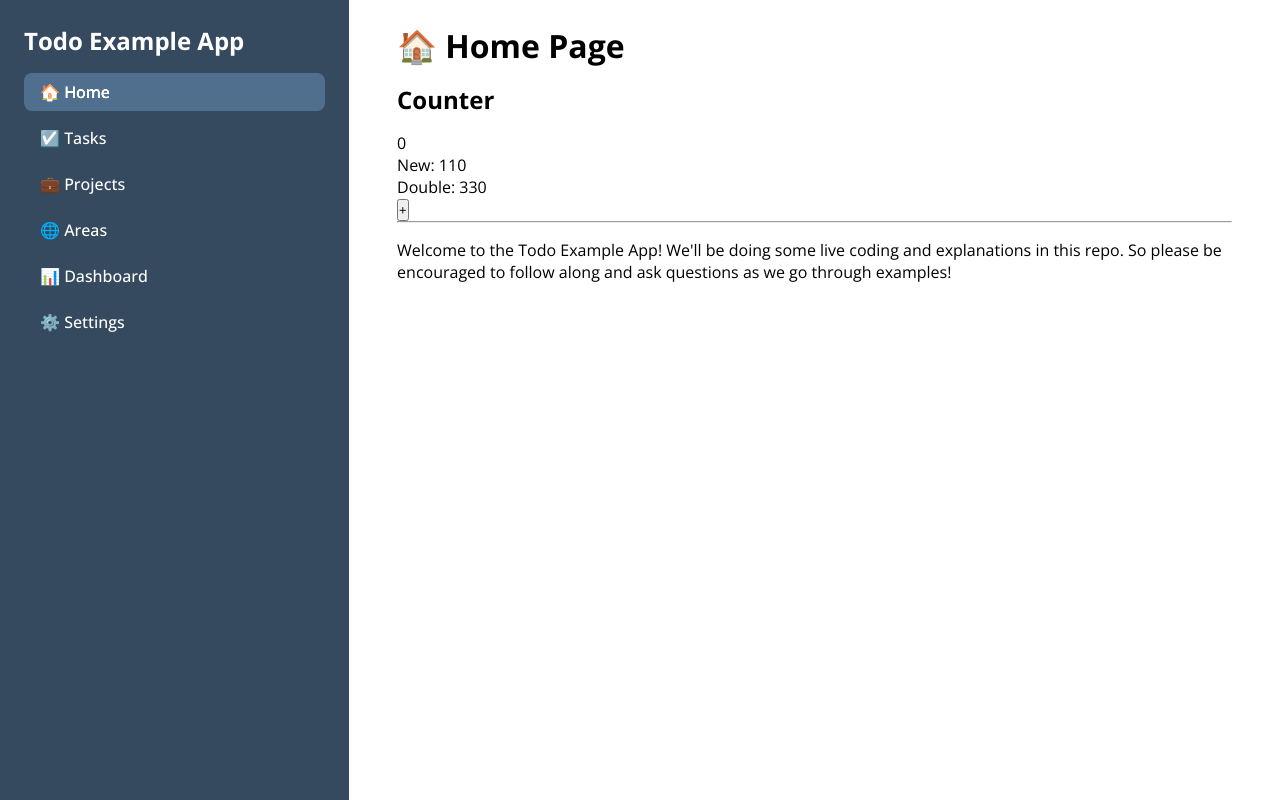
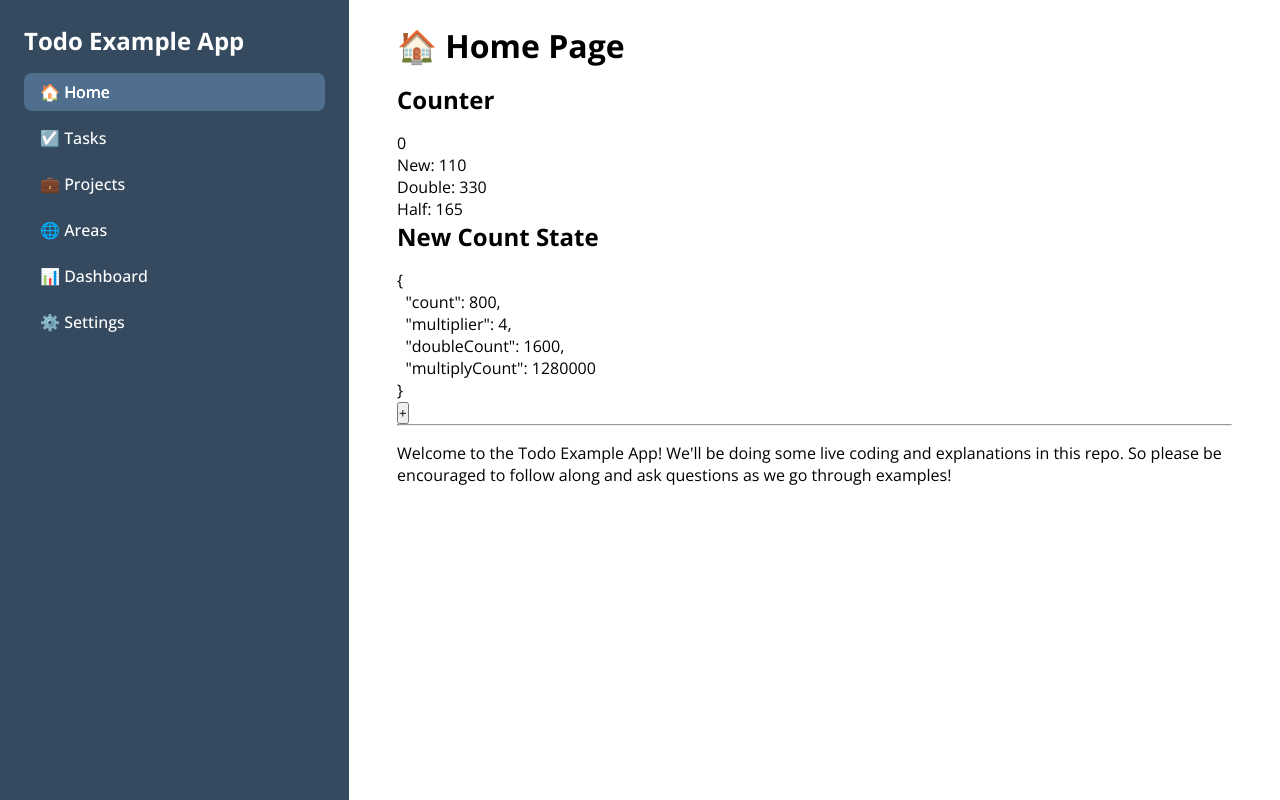
Before and after one commit to bencodezen/essential-vue-3-patterns-and-techniques, a Vue app in the folder example/: page / in a window 1280 px wide. Built offline with nearby package versions, Linux system fonts and the light colour scheme.

Commit message:
feature: add computed examples in counter app

```diff
--- a/example/src/pages/Home.vue
+++ b/example/src/pages/Home.vue
@@ -1,5 +1,5 @@
 <script>
-import { ref } from 'vue'
+import { computed, reactive, ref } from 'vue'
 import DefaultLayout from '../layouts/DefaultLayout.vue'
 
 export default {
@@ -13,11 +13,48 @@ export default {
       multiplier: 3
     })
 
+    // Computed with Ref
+    const multiplyCount = computed(() => {
+      return newCount.value.count * newCount.value.multiplier
+    })
+
+    // Computed with Computed
+    const halfCount = computed(() => {
+      return multiplyCount.value / 2
+    })
+
+    // Computed Inside of Reactive
+    const countState = reactive({
+      count: 800,
+      multiplier: 4,
+      doubleCount: computed(() => {
+        return countState.count * 2
+      }),
+      multiplyCount: computed(() => {
+        return countState.count * countState.doubleCount
+      })
+    })
+
+    // Computed with Reactive
+    const doubleCountState = computed(() => {
+      return countState.count * countState.multiplier
+    })
+
+    // Computed with Computed Reactive
+    const halfCountState = computed(() => {
+      return doubleCountState.value / 2
+    })
+
     const incrementNewCount = () => {
-      newCount.value.count++
+      countState.count++
     }
 
     return {
+      countState,
+      doubleCountState,
+      halfCountState,
+      halfCount,
+      multiplyCount,
       newCount,
       incrementNewCount
     }
@@ -25,11 +62,6 @@ export default {
   data() {
     return {
       currentCount: 0
-    }
-  },
-  computed: {
-    multiplyCount() {
-      return this.newCount.count * this.newCount.multiplier
     }
   },
   methods: {
@@ -47,6 +79,9 @@ export default {
     <p>{{ currentCount }}</p>
     <p>New: {{ newCount.count }}</p>
     <p>Double: {{ multiplyCount }}</p>
+    <p>Half: {{ halfCount }}</p>
+    <h2>New Count State</h2>
+    <pre>{{ countState }}</pre>
     <button @click="incrementNewCount">+</button>
     <hr />
     <p>
```
